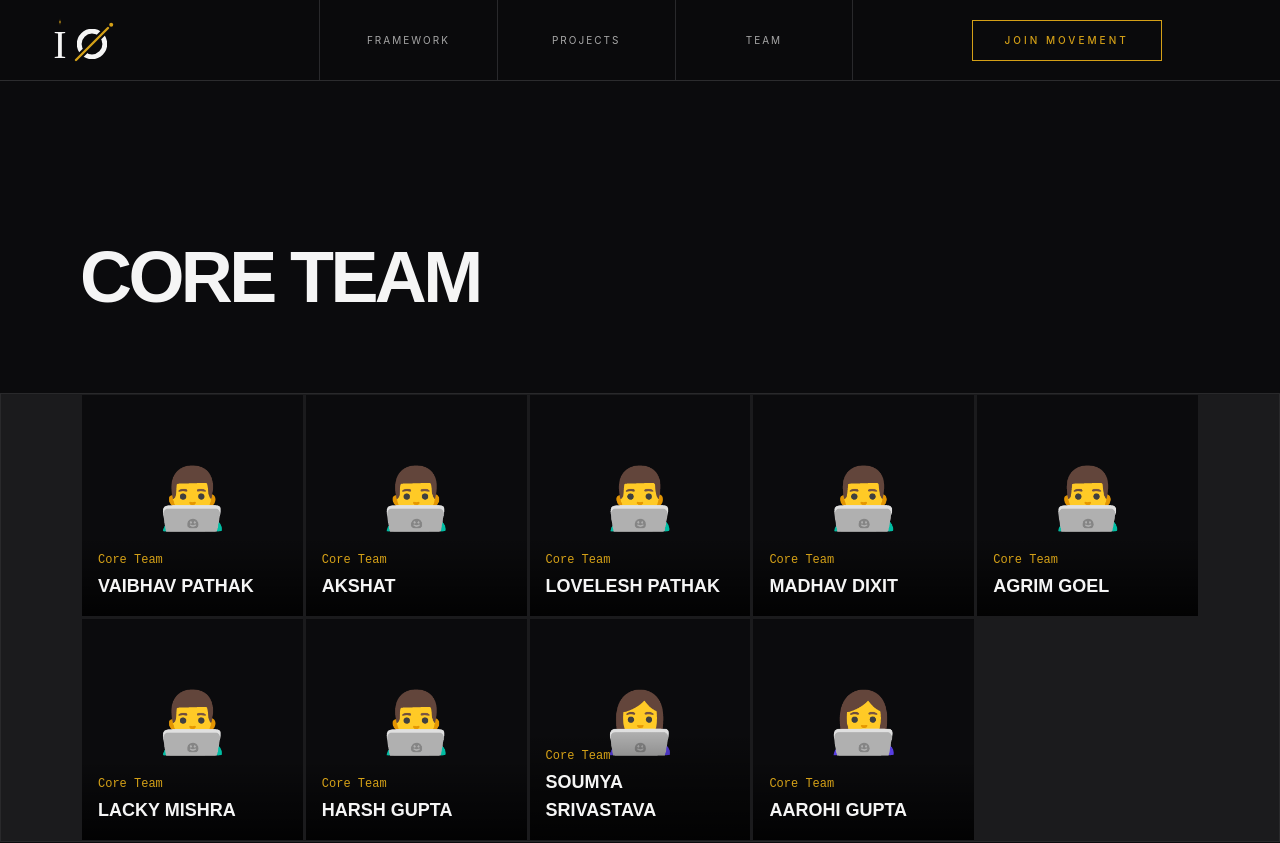
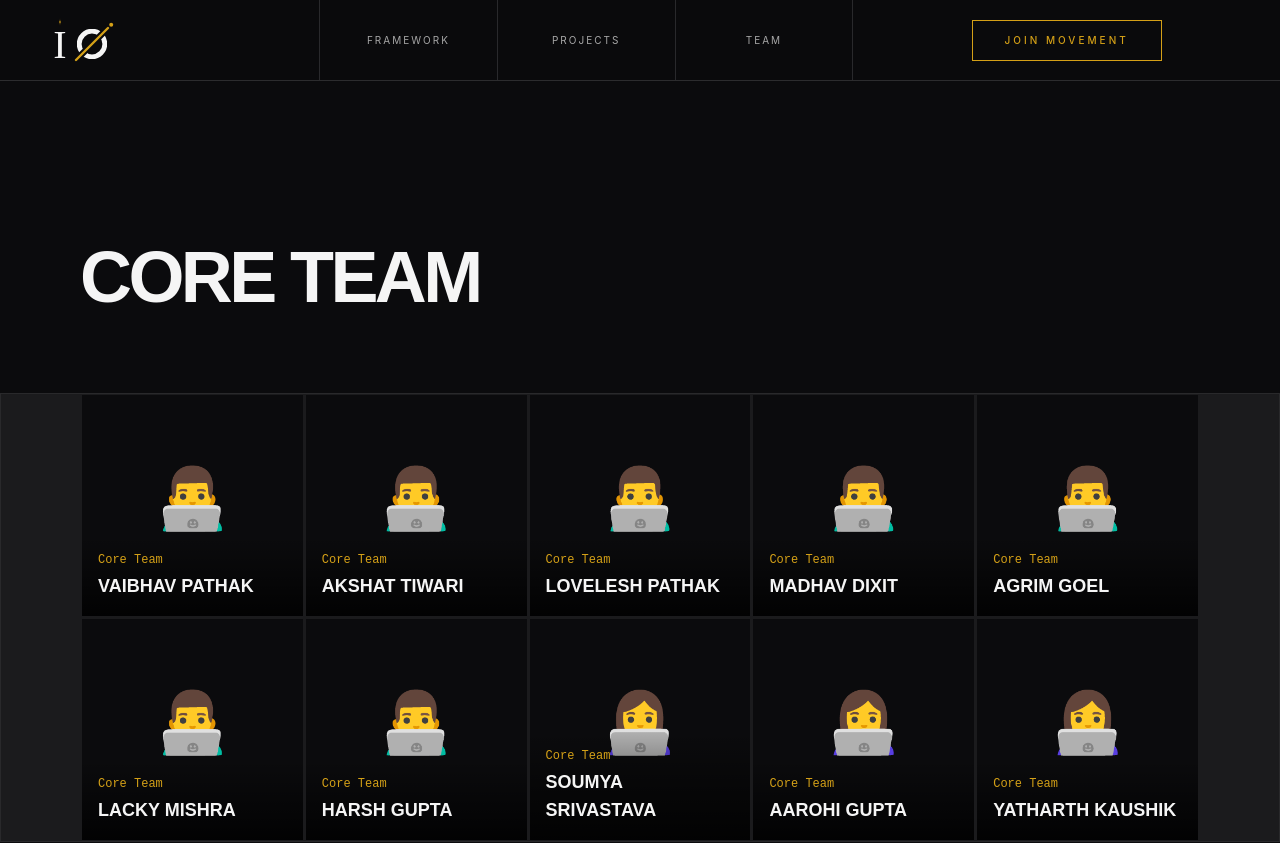
Before and after one commit to vaibhav02345/Innovation-Observatory, a React (Vite) app: page /team in a window 1280 px wide. Shown: the top 843 px of the page. Built offline with nearby package versions, Linux system fonts and the light colour scheme.

Commit message:
Update Team.tsx
Added one profile and update one username

```diff
--- a/src/components/sections/Team.tsx
+++ b/src/components/sections/Team.tsx
@@ -2,7 +2,7 @@ import React from 'react';
 
 const members = [
   { name: "Vaibhav Pathak", role: "Core Team", emoji: "👨‍💻" },
-  { name: "Akshat", role: "Core Team", emoji: "👨‍💻" },
+  { name: "Akshat Tiwari", role: "Core Team", emoji: "👨‍💻" },
   { name: "Lovelesh Pathak", role: "Core Team", emoji: "👨‍💻" },
   { name: "Madhav Dixit", role: "Core Team", emoji: "👨‍💻" },
   { name: "Agrim Goel", role: "Core Team", emoji: "👨‍💻" },
@@ -10,6 +10,7 @@ const members = [
   { name: "Harsh Gupta", role: "Core Team", emoji: "👨‍💻" },
   { name: "Soumya Srivastava", role: "Core Team", emoji: "👩‍💻" },
   { name: "Aarohi Gupta", role: "Core Team", emoji: "👩‍💻" },
+  { name: "Yatharth Kaushik", role: "Core Team", emoji: "👩‍💻" },
 ];
 
 const Team: React.FC = () => {
```
